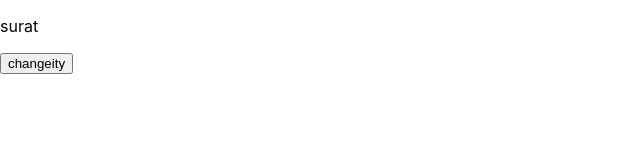
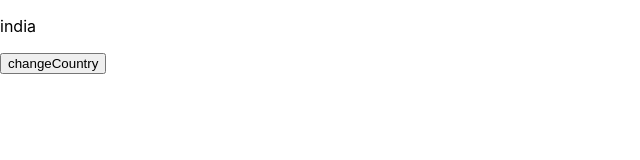
Before and after one commit to urmiljoshi/my-app, a React (Create React App) app: page / in a window 1280 px wide. Shown: the top 160 px of the page, without its empty margins (0-640 px from the left). Built offline with nearby package versions, Linux system fonts and the light colour scheme.

Commit message:
3-8-Country

```diff
--- a/src/App.js
+++ b/src/App.js
@@ -1,7 +1,8 @@
 import React, { Component } from 'react';
 // import ClassBasedDemo from './container/ClassBasedDemo';
 // import Country from './container/Country';
-import City from './Function/City';
+// import City from './Function/City';
+import Country from './Function/Country';
 
 
 function App(props) {
@@ -9,7 +10,8 @@ function App(props) {
     <div>
       {/* <ClassBasedDemo /> */}
       {/* <Country/> */}
-      <City/>
+      {/* <City/> */}
+      <Country/>
     </div>
   );
 }
```
